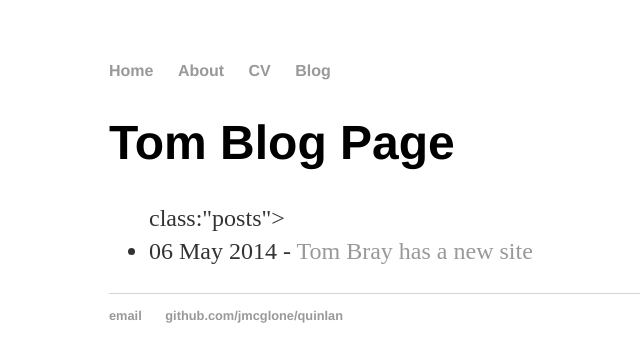
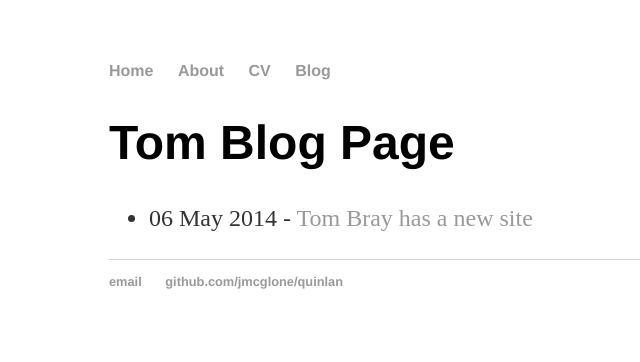
Before and after one commit to braytom/braytom.github.io, a Jekyll site: the page built from blog/index.html, in a window 1280 px wide. Shown: the top 362 px of the page, without its empty margins (83-723 px from the left). Built offline with Jekyll 4.4.1, drawn with Linux system fonts in a browser that asks for light colours.

Commit message:
Update index.html

```diff
--- a/blog/index.html
+++ b/blog/index.html
@@ -5,7 +5,7 @@ title: Tom Blog Page
 
 <h1>{{ page.title }}</h1>
 
-<ul> class:"posts">
+<ul> <class:"posts">
 
   {% for post in site.posts %}
 
```
